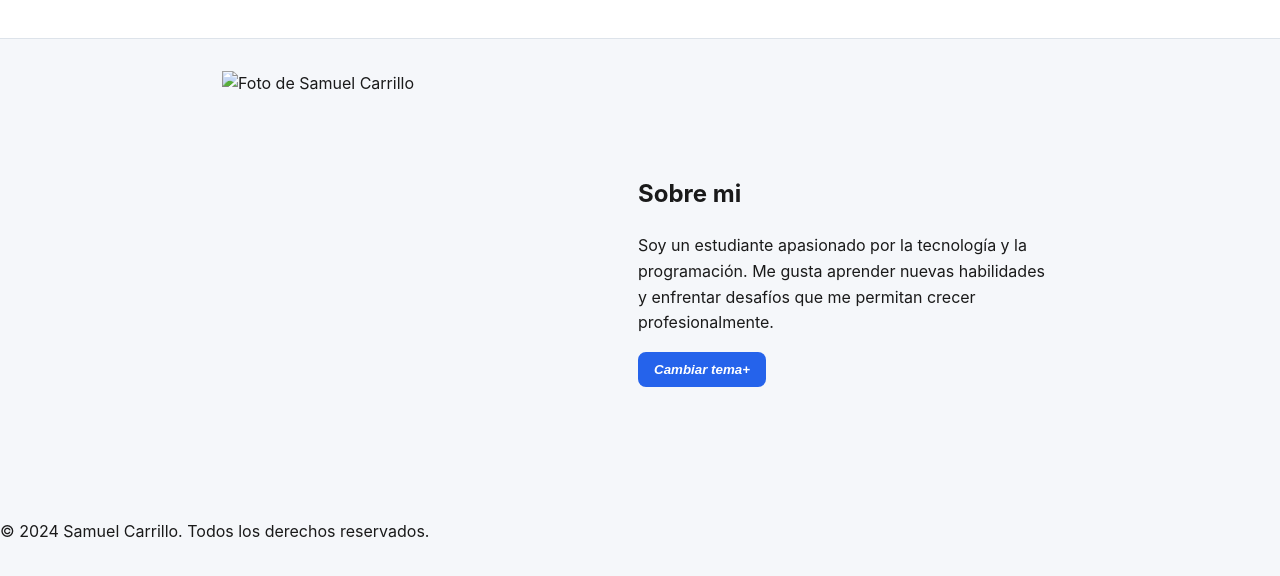
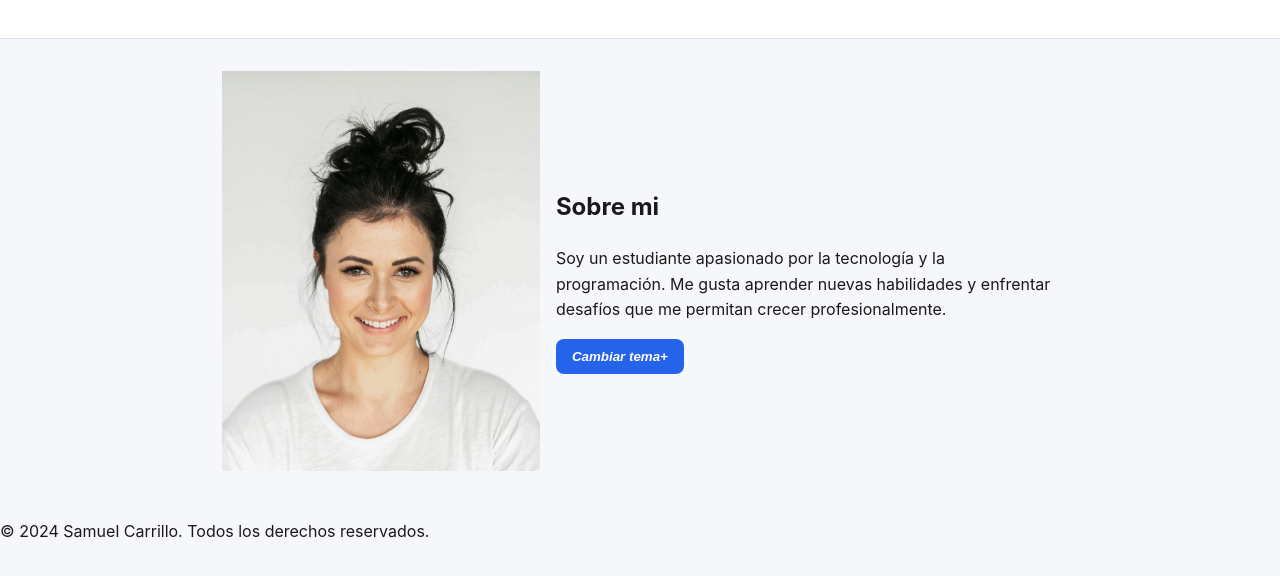
Before and after one commit to luciaanaya0907/tarea, a plain HTML site: page index.html in a window 1280 px wide. Shown: the part 96-672 px from the top of the page. Drawn offline with Linux system fonts and the light colour scheme; the site is published under a folder, as on GitHub Pages, so addresses that start at the root find nothing.

Commit message:
Fix HTML structure and update image path

```diff
--- a/index.html
+++ b/index.html
@@ -22,7 +22,7 @@
 
     <main class="contenedor">
         <section id="sobre-mi">
-            <img src="/img/foto_persona.jpg" width="400" height="400" alt="Foto de Samuel Carrillo" class="foto-perfil">
+            <img src="./img/foto_persona.jpg" width="400" height="400" alt="Foto de Samuel Carrillo" class="foto-perfil">
             <div>
                 <h2>Sobre mi</h2>
                 <p>Soy un estudiante apasionado por la tecnología y la programación. Me gusta aprender nuevas habilidades y enfrentar desafíos que me permitan crecer profesionalmente.</p>
```
